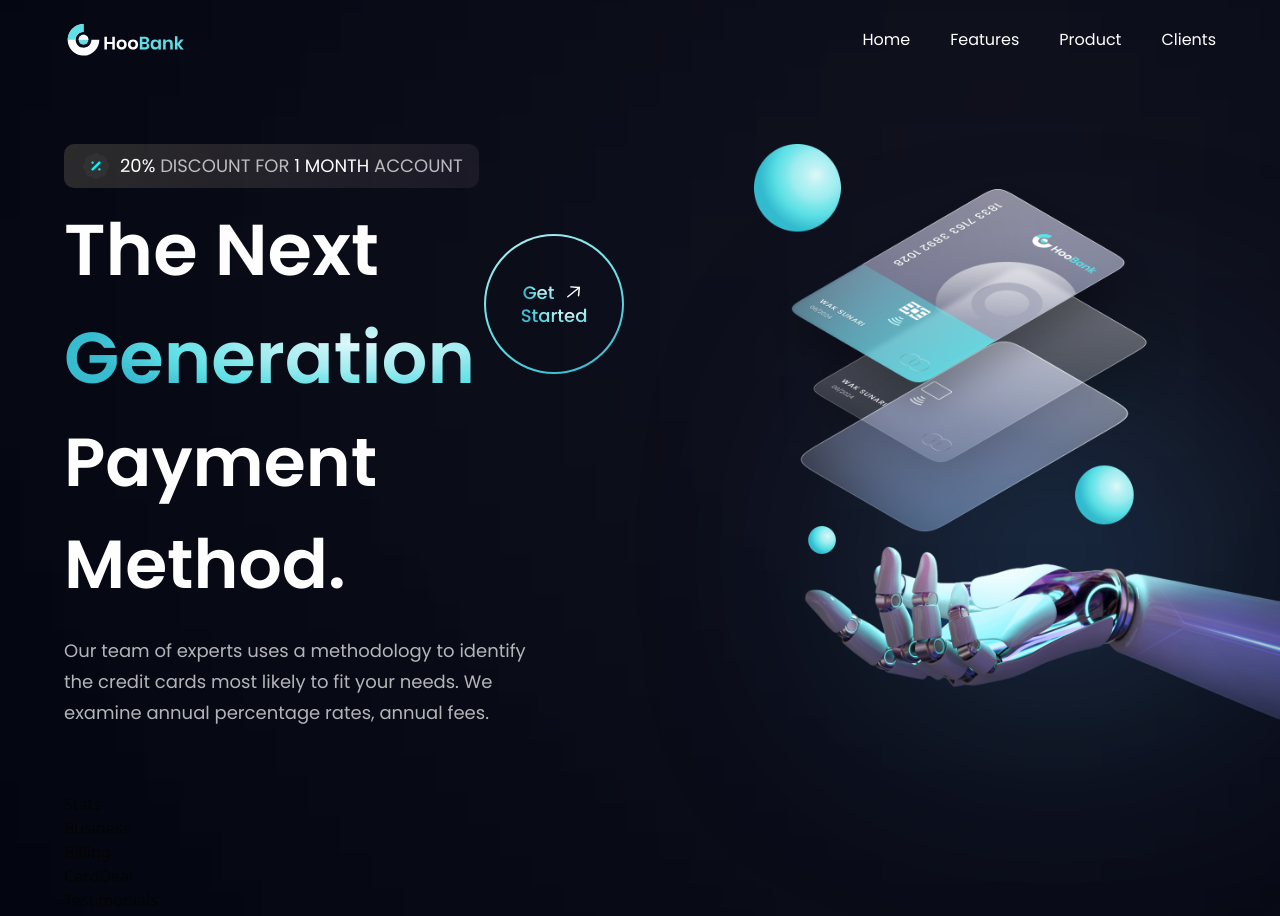
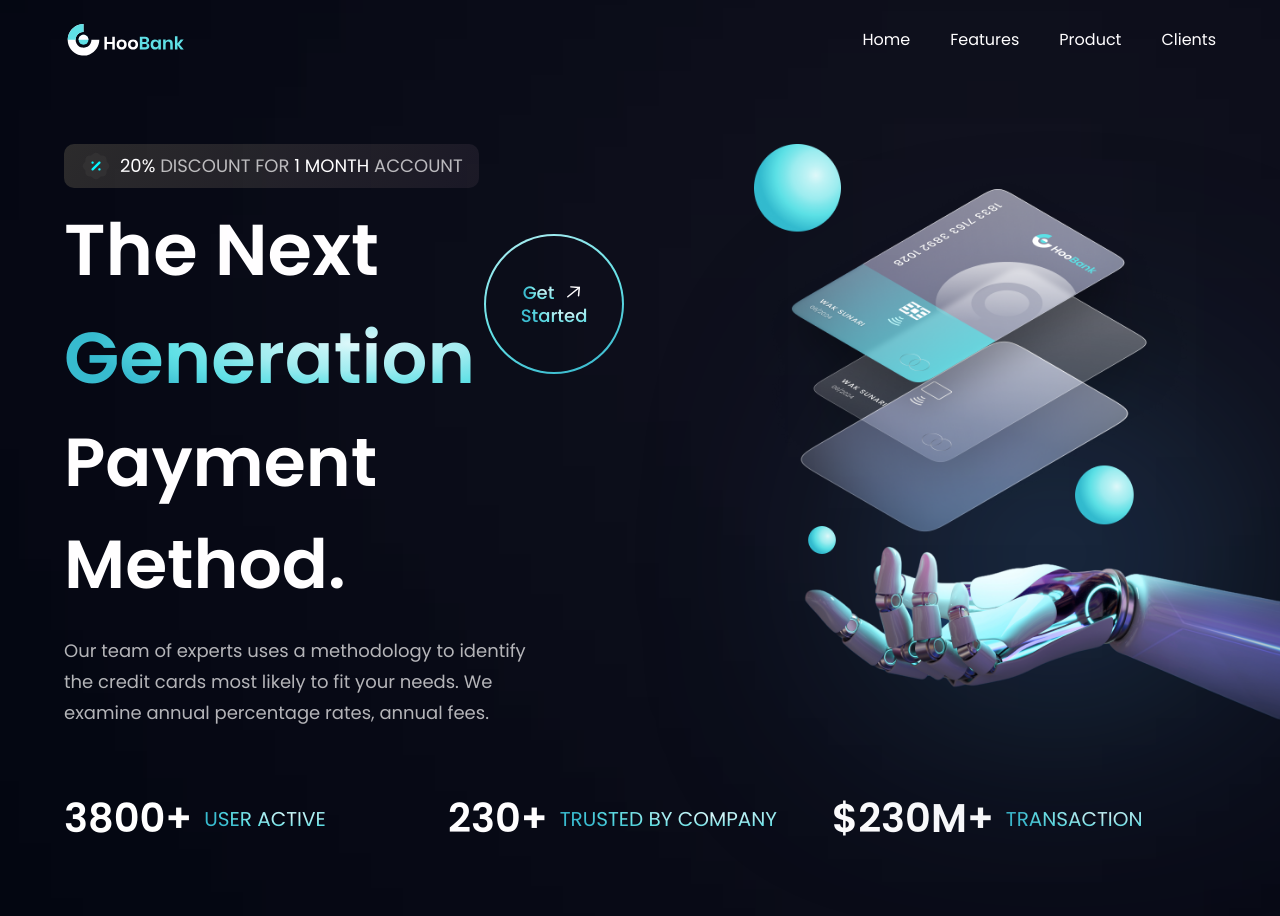
Before and after one commit to IgnacioLF/bank_modern_web, a React (Vite) app: page / in a window 1280 px wide. Shown: the top 916 px of the page. Built offline with nearby package versions, Linux system fonts and the light colour scheme.

Commit message:
-added stats

```diff
--- a/src/components/Stats.jsx
+++ b/src/components/Stats.jsx
@@ -1,8 +1,16 @@
+import {stats} from "../constants"
+import styles from "../style"
+
 const Stats = () => {
     return(
-        <div>
-            Stats
-        </div>
+        <section className={`${styles.flexCenter} flex-row flex-wrap sm:mb-20 mb-6`}>
+            {stats.map((stat) => (
+                <div id={stat.id} className={`flex-1 flex justify-start items-center flex-row m3`}>
+                    <h4 className="font-poppins font-semibold xs:text-[40px] text-[30px] xs:leading-[53px] leading-[43px] text-white">{stat.value}</h4>
+                    <p className="font-poppins font-normal xs:text-[20px] text-[15px] xs:leading-[26px] leading-[21px] text-gradient uppercase ml-3">{stat.title}</p>
+                </div>
+            ))}
+        </section>
     )
 }
 
```
